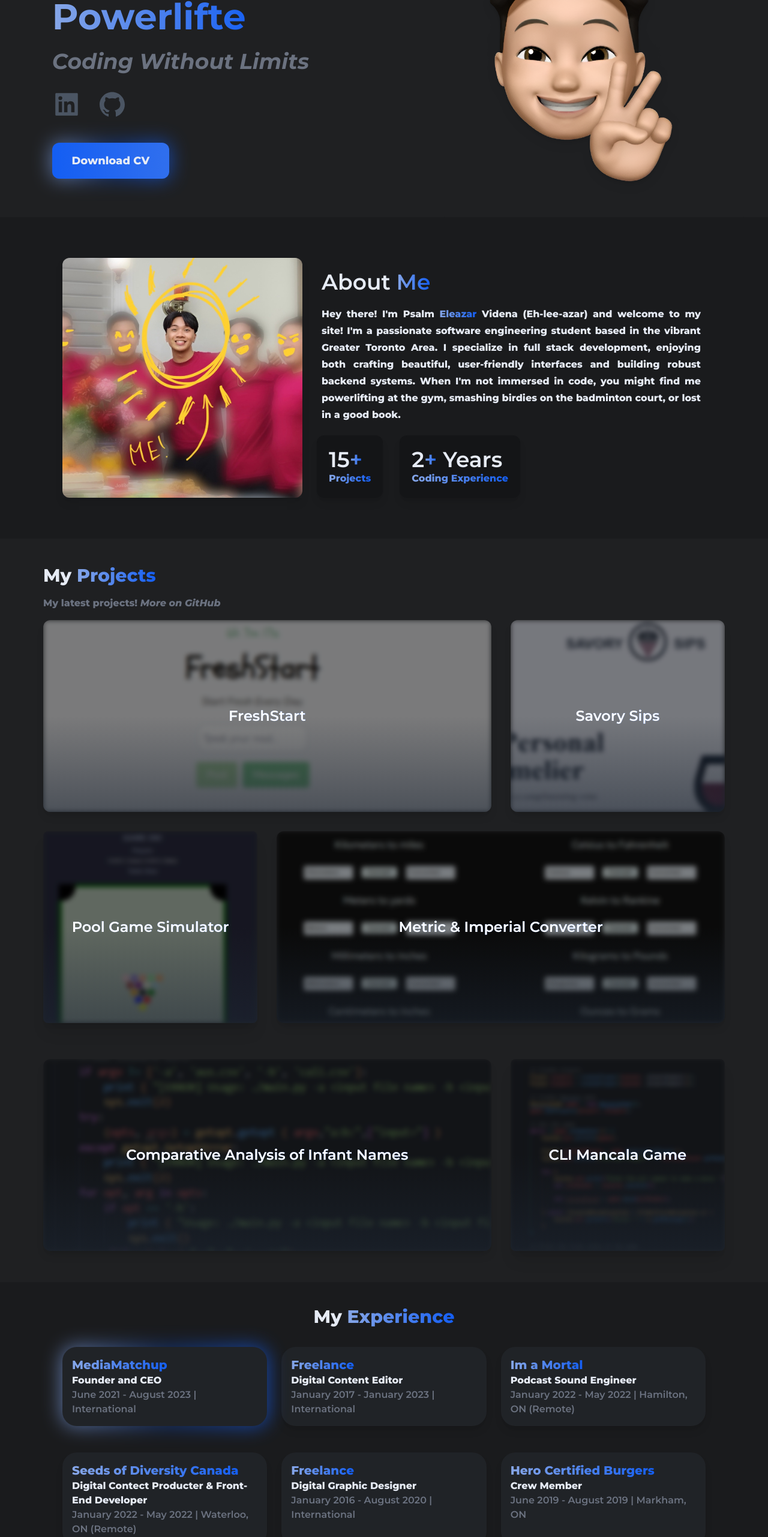
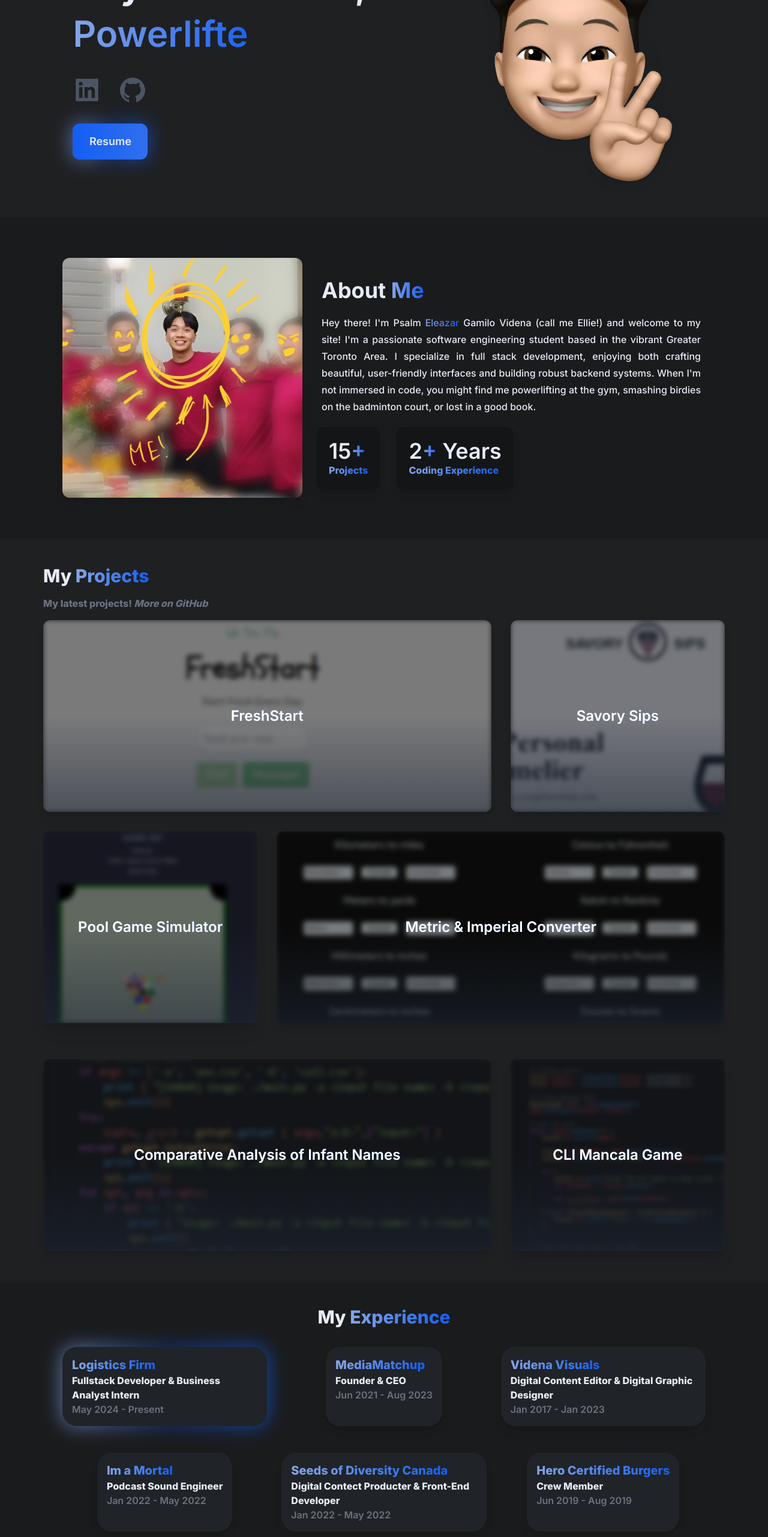
Before and after one commit to P541M/personal-portfolio, a React (Create React App) app: page / in a window 1280 px wide. Shown: the part 234-2797 px from the top of the page at 60% size. Built offline with nearby package versions, Linux system fonts and the light colour scheme.

Commit message:
feat: changed overall website styling

```diff
--- a/src/components/About.jsx
+++ b/src/components/About.jsx
@@ -18,11 +18,11 @@ const About = () => {
         <div>
           <div className="p-2">
             <div className="text-[#E6EBF5] my-3">
-              <h3 className="text-4xl font-semibold mb-5">
+              <h3 className="text-4xl font-bold mb-5">
                 About <span>Me</span>
               </h3>
-              <p className="text-justify leading-7  mx-auto">
-                Hey there! I'm Psalm <span>Eleazar</span> Videna (Eh-lee-azar)
+              <p className="text-justify leading-7  mx-auto font-medium">
+                Hey there! I'm Psalm <span>Eleazar</span> Gamilo Videna (call me Ellie!)
                 and welcome to my site! I'm a passionate software engineering
                 student based in the vibrant Greater Toronto Area. I specialize
                 in full stack development, enjoying both crafting beautiful,
--- a/src/components/Experience.jsx
+++ b/src/components/Experience.jsx
@@ -13,11 +13,11 @@ const Experience = () => {
           <div className="absolute transition-all duration-1000 opacity-70 -inset-px bg-gradient-to-r from-[#86A6E7] via-[#113A8D] to-[#145EF3] rounded-3xl blur-lg group-hover:opacity-100 group-hover:-inset-1 group-hover:duration-200"></div>
           <div className="relative bg-[#202327] p-4 rounded-3xl">
             <p className="text-xl">
-              <span>MediaMatchup</span>
+              <span>Logistics Firm</span>
             </p>
-            <p className="text-[#E6EBF5]">Founder and CEO</p>
+            <p className="text-[#E6EBF5]">Fullstack Developer & Business Analyst Intern</p>
             <p className="text-gray-500 font-semibold">
-              June 2021 - August 2023 | International
+              May 2024 - Present
             </p>
           </div>
         </div>
@@ -25,11 +25,23 @@ const Experience = () => {
         {/* Job two here */}
         <div className="mb-[20px] text-[#E6EBF5] bg-[#202327] p-4 rounded-3xl max-w-[300px] sm:max-w-[600px] mx-auto shadow-lg">
           <p className="text-xl">
-            <span>Freelance</span>
+            <span>MediaMatchup</span>
           </p>
-          <p className="text-[#E6EBF5]">Digital Content Editor</p>
+          <p className="text-[#E6EBF5]">Founder & CEO</p>
           <p className="text-gray-500 font-semibold">
-            January 2017 - January 2023 | International
+          Jun 2021 - Aug 2023
+          </p>
+        </div>
+
+
+        {/* Job two here */}
+        <div className="mb-[20px] text-[#E6EBF5] bg-[#202327] p-4 rounded-3xl max-w-[300px] sm:max-w-[600px] mx-auto shadow-lg">
+          <p className="text-xl">
+            <span>Videna Visuals</span>
+          </p>
+          <p className="text-[#E6EBF5]">Digital Content Editor & Digital Graphic Designer</p>
+          <p className="text-gray-500 font-semibold">
+            Jan 2017 - Jan 2023
           </p>
         </div>
 
@@ -40,7 +52,7 @@ const Experience = () => {
           </p>
           <p className="text-[#E6EBF5]">Podcast Sound Engineer</p>
           <p className="text-gray-500 font-semibold">
-            January 2022 - May 2022 | Hamilton, ON (Remote)
+            Jan 2022 - May 2022
           </p>
         </div>
 
@@ -53,18 +65,7 @@ const Experience = () => {
             Digital Contect Producter & Front-End Developer
           </p>
           <p className="text-gray-500 font-semibold">
-            January 2022 - May 2022 | Waterloo, ON (Remote)
-          </p>
-        </div>
-
-        {/* Job five here */}
-        <div className="mb-[20px] text-[#E6EBF5] bg-[#202327] p-4 rounded-3xl max-w-[300px] sm:max-w-[600px] mx-auto shadow-lg">
-          <p className="text-xl">
-            <span>Freelance</span>
-          </p>
-          <p className="text-[#E6EBF5]">Digital Graphic Designer</p>
-          <p className="text-gray-500 font-semibold">
-            January 2016 - August 2020 | International
+            Jan 2022 - May 2022
           </p>
         </div>
 
@@ -75,7 +76,7 @@ const Experience = () => {
           </p>
           <p className="text-[#E6EBF5]">Crew Member</p>
           <p className="text-gray-500 font-semibold">
-            June 2019 - August 2019 | Markham, ON
+            Jun 2019 - Aug 2019
           </p>
         </div>
       </div>
--- a/src/components/Footer.jsx
+++ b/src/components/Footer.jsx
@@ -1,19 +1,10 @@
 import React from "react";
 
 const Footer = () => {
-  const scrollToTop = () => {
-    window.scrollTo({ top: 0, behavior: "smooth" });
-  };
 
   return (
-    <div className="bg-[#1A1B1D] mt-12 w-max-[800px]  text-center p-2">
-      <p className=" text-gray-500">That's it!</p>
-      <button
-        onClick={scrollToTop}
-        className="p-1 px-4  bg-gray-600 text-white rounded-xl hover:bg-gray-700 transition-colors duration-200"
-      >
-        Back to Top
-      </button>
+    <div className="bg-[#1A1B1D] w-max-auto text-center p-2 font-semibold">
+      <p className=" text-gray-500">Copyright © 2024 PEGV. All rights reserved.</p>
     </div>
   );
 };
--- a/src/components/Hero.jsx
+++ b/src/components/Hero.jsx
@@ -1,6 +1,6 @@
 import React, { useRef, useEffect } from "react";
 import profilepic from "../assets/logo.png";
-import resume from "../assets/Resume.pdf"; //
+import resume from "../assets/Resume.pdf";
 import { AiFillLinkedin, AiFillGithub } from "react-icons/ai";
 import { TypeAnimation } from "react-type-animation";
 
@@ -41,9 +41,9 @@ const Hero = () => {
       >
         <div className="flex-col my-auto mx-auto">
           <p className="md:text-6xl sm:text-5xl text-xl font-bold text-[#E6EBF5]">
-            Hello! I'm Eleazar, a
+            Hey! I'm Eleazar, a
           </p>
-          <h1 className="md:text-6xl sm:text-5xl text-3xl font-bold md:py-6">
+          <h1 className="md:text-6xl sm:text-5xl text-3xl font-semibold md:py-5">
             <TypeAnimation
               sequence={[
                 "Full-Stack Dev",
@@ -60,12 +60,7 @@ const Hero = () => {
               repeat={Infinity}
             />
           </h1>
-          <div className="justify-center items-center">
-            <p className="md:text-4xl sm:text-4xl text-xl font-bold text-gray-500">
-              <i>Coding Without Limits</i>
-            </p>
-          </div>
-          <div className="text-5xl flex justify-start gap-7 my-7 text-gray-600 ">
+          <div className="text-5xl flex justify-start gap-7 my-5 text-gray-600 ">
             <a
               className="hover:text-gray-700 transition-colors duration-200"
               href="https://www.linkedin.com/in/pevidena/"
@@ -92,15 +87,15 @@ const Hero = () => {
             <div>
               <a
                 href={resume}
-                title="Download CV"
+                title="Resume"
                 role="button"
                 target="_blank"
                 rel="noopener noreferrer" // Security measure
-                className="w-[195px] h-[60px] relative inline-flex items-center justify-center px-8 py-4 text-lg
-                    font-bolt text-[#E6EBF5] transition-all duration-200 bg-primary-color font-pj rounded-xl
+                className="w-[125px] h-[60px] relative inline-flex items-center justify-center px-8 py-4 text-lg
+                    font-semibold text-[#E6EBF5] transition-all duration-200 bg-primary-color font-pj rounded-xl
                     focus:outline-none focus:ring-2 focus:ring-offset-2 focus:ring-gray-900"
               >
-                Download CV
+                Resume
               </a>
             </div>
           </div>
--- a/src/components/Navbar.jsx
+++ b/src/components/Navbar.jsx
@@ -9,9 +9,10 @@ const Navbar = () => {
   };
 
   return (
-    <div className="z-20 text-[#E6EBF5] flex justify-between items-center max-w-[1240px] mx-auto h-24 px-4 text-l">
-      <h1 className="text-3xl font-bold primary-color ml-4">ELEAZAR</h1>
-      <ul className="hidden md:flex">
+    <div className="z-20 text-[#E6EBF5] flex justify-center items-center max-w-auto mx-auto h-24 px-4 text-l bg-[#1A1B1D]">
+      {/* For big screens */}
+      <h1 className="text-xl font-bold primary-color p-5">PEGV</h1>
+      <ul className="hidden md:flex font-normal">
         <li className="p-5">
           <a href="#home">Home</a>
         </li>
@@ -36,30 +37,31 @@ const Navbar = () => {
         {nav ? <AiOutlineClose size={20} /> : <AiOutlineMenu size={20} />}
       </div>
 
+      {/* For smaller screens */}
       <div
         className={
           nav
-            ? "text-[#E6EBF5] fixed h-full left-0 top-0 w-[50%] bg-[#1F2022] duration-500 ease-in-out shadow-lg z-20"
+            ? "text-[#E6EBF5] fixed h-full left-0 top-0 w-auto bg-[#1A1B1D] duration-500 ease-in-out shadow-lg z-20"
             : "fixed left-[-100%] top-0 h-full ease-in-out duration-500 z-20"
         }
       >
-        <div className="flex justify-between items-center">
-          <h1 className="text-3xl font-bold primary-color m-4">ELEAZAR</h1>
-        </div>
-        <ul className="p-8 text-2xl">
-          <li className="p-2">
+        {/* <div className="flex justify-between items-center">
+          <h1 className="text-3xl font-bold primary-color mt-4 ml-4">PEGV</h1>
+        </div> */}
+        <ul className="pt-4 px-6 font-normal">
+          <li className="py-2">
             <a href="#home" onClick={handleNav}>Home</a>
           </li>
-          <li className="p-2">
+          <li className="py-2">
             <a href="#about" onClick={handleNav}>About</a>
           </li>
-          <li className="p-2">
+          <li className="py-2">
             <a href="#work" onClick={handleNav}>Work</a>
           </li>
-          <li className="p-2">
+          <li className="py-2">
             <a href="#experience" onClick={handleNav}>Experience</a>
           </li>
-          <li className="p-2">
+          <li className="py-2">
             <a href="#contact" onClick={handleNav}>Contact</a>
           </li>
         </ul>
--- a/src/index.css
+++ b/src/index.css
@@ -1,4 +1,5 @@
 @import url("https://fonts.googleapis.com/css2?family=Lexend+Giga:wght@100..900&family=Montserrat:ital,wght@0,100..900;1,100..900&family=Nunito+Sans:ital,opsz,wght@0,6..12,200..1000;1,6..12,200..1000&display=swap");
+@import url('https://fonts.googleapis.com/css2?family=Inter:wght@100..900&display=swap');
 
 @tailwind base;
 @tailwind components;
@@ -6,7 +7,7 @@
 
 body {
   background-color: #1f2022;
-  font-family: "Montserrat", sans-serif;
+  font-family: "Inter","Montserrat", sans-serif;
   font-weight: 800;
 }
 
```
